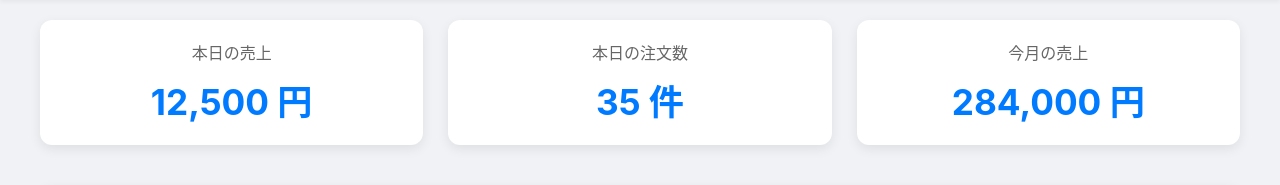
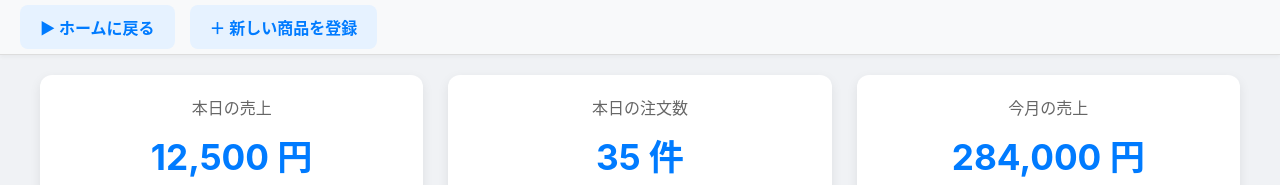
Before and after one commit to s2422092/DS_hakka, a Flask app: page /stores/store_home in a window 1280 px wide. Shown: the part 141-326 px from the top of the page. Run offline with Flask 3, Linux system fonts and the light colour scheme; a user stored in the database is signed in.

Commit message:
新しく今登録ページを移動できるようにaタグを作成

```diff
--- a/static/css/stores_detail.css
+++ b/static/css/stores_detail.css
@@ -305,3 +305,29 @@ body {
     line-height: 1.8;
     color: #333;
 }
+
+/* サブナビゲーション（ホーム＆登録ページのリンク） */
+.sub-navigation {
+    display: flex;
+    justify-content: flex-start;  /* ← 左寄せに変更 */
+    gap: 15px;
+    background-color: #f8f9fa;
+    padding: 5px 20px; /* 左に余白追加 */
+    border-bottom: 1px solid #ddd;
+    box-shadow: 0 2px 4px rgba(0,0,0,0.04);
+}
+
+.shortcut-link {
+    text-decoration: none;
+    color: #007bff;
+    font-weight: bold;
+    font-size: 1em;
+    background-color: #e6f2ff;
+    padding: 10px 20px;
+    border-radius: 8px;
+    transition: background-color 0.2s;
+}
+
+.shortcut-link:hover {
+    background-color: #d0e7ff;
+}
--- a/templates/stores_detail/store_home.html
+++ b/templates/stores_detail/store_home.html
@@ -29,6 +29,12 @@
         </ul>
     </nav>
 
+    <div class="sub-navigation">
+        <a href="{{ url_for('stores_detail.store_home') }}" class="shortcut-link">▶ ホームに戻る</a>
+        <a href="{{ url_for('stores_detail.menu_registration') }}" class="shortcut-link">＋ 新しい商品を登録</a>
+    </div>
+
+
     <main class="main-content">
         <div class="stats-container">
             <div class="stat-box">
```
